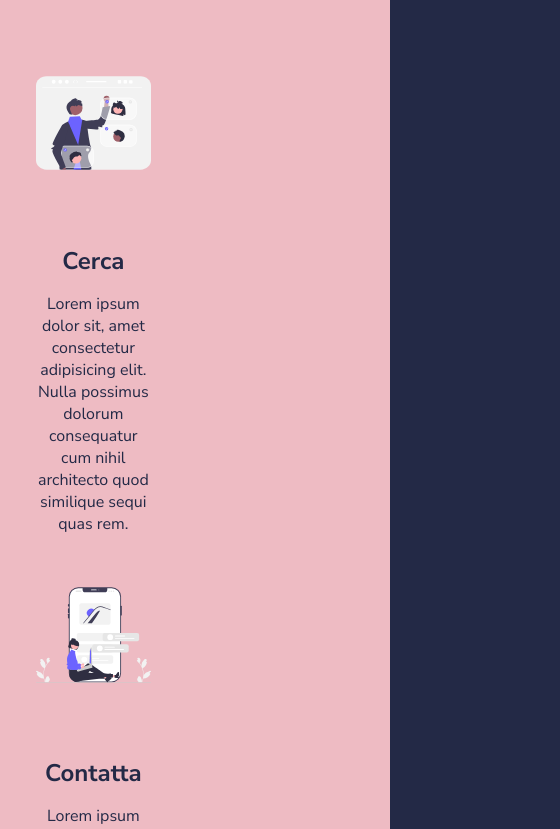
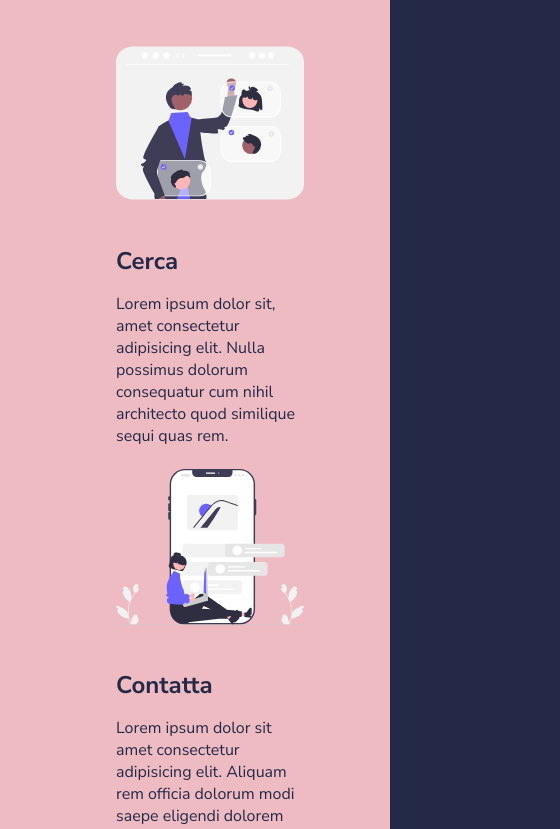
Before and after one commit to AlessandroRamoni/html-css-resp-wannabe, a plain HTML site: page index.html in a window 390 px wide. Shown: the part 1171-2000 px from the top of the page, 560 px wide, since content can reach past the window. Drawn offline with Linux system fonts and the light colour scheme.

Commit message:
editing media query 480

```diff
--- a/css/style.css
+++ b/css/style.css
@@ -147,14 +147,23 @@ img {
 
     .container{
         width: 480px;
+        margin-left: 5em;
     }
-
 
     section .container .row{
         display: flex;
         flex-direction: column;
     }
 
+    .steps .col{
+        width: 50%;
+    }
 
+    .text-center{
+        text-align: start;
+    }
 
+    h1{
+        text-align: center;
+    }
  }
```
